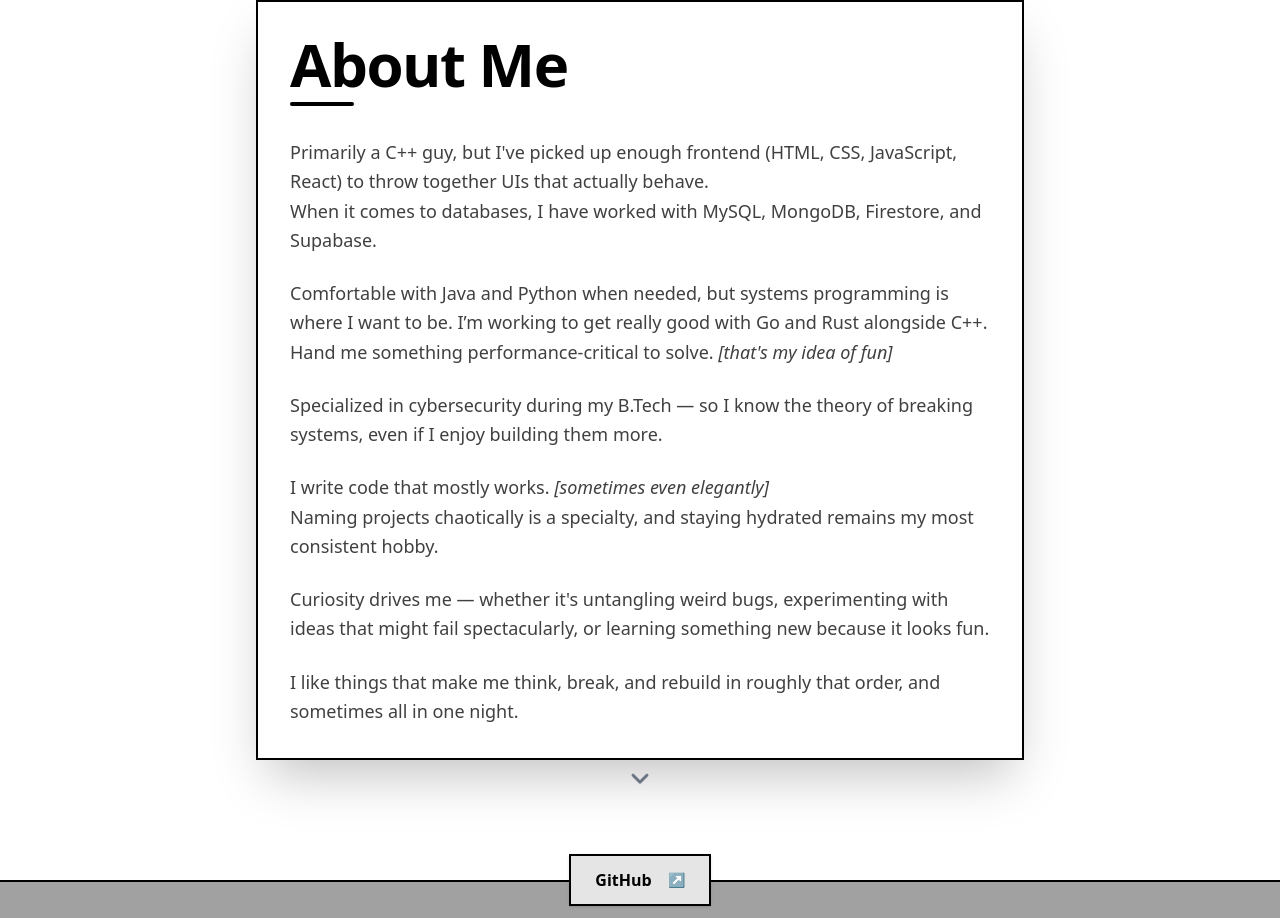
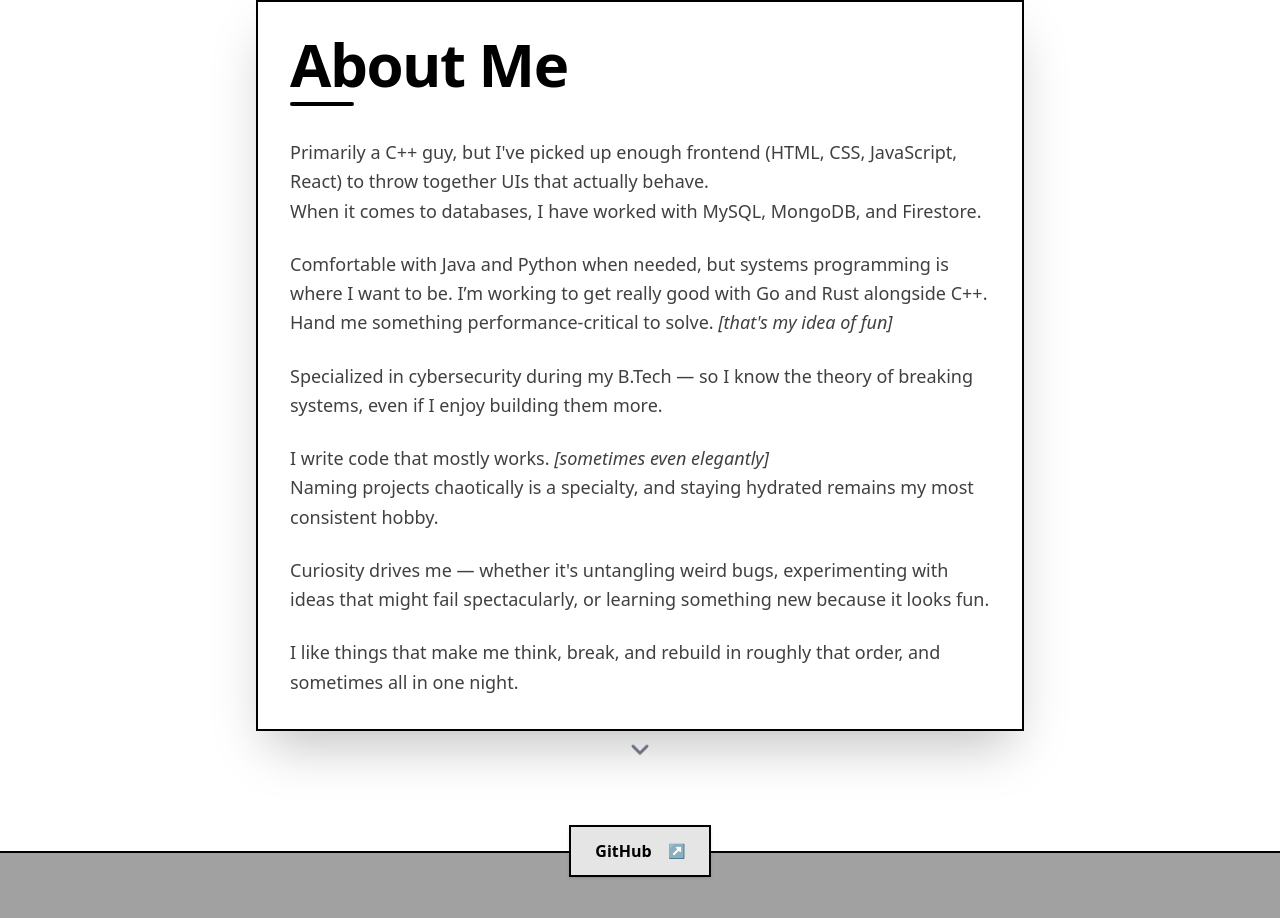
Before and after one commit to rrajvardhan/portfolio, a React (Vite) app: page / in a window 1280 px wide. Shown: the part 880-1798 px from the top of the page. Built offline with nearby package versions, Linux system fonts and the light colour scheme.

Commit message:
Update AboutMe.jsx

```diff
--- a/src/components/AboutMe.jsx
+++ b/src/components/AboutMe.jsx
@@ -16,7 +16,7 @@ const AboutMe = ({ scrollToSection }) => {
               behave.
               {/* <span className="italic"> [just stuff that works]</span> */}
               <br /> When it comes to databases, I have worked with MySQL,
-              MongoDB, Firestore, and Supabase.
+              MongoDB, and Firestore.
               {/* <span className="italic"> [whatever gets the job done]</span> */}
             </p>
 
```
